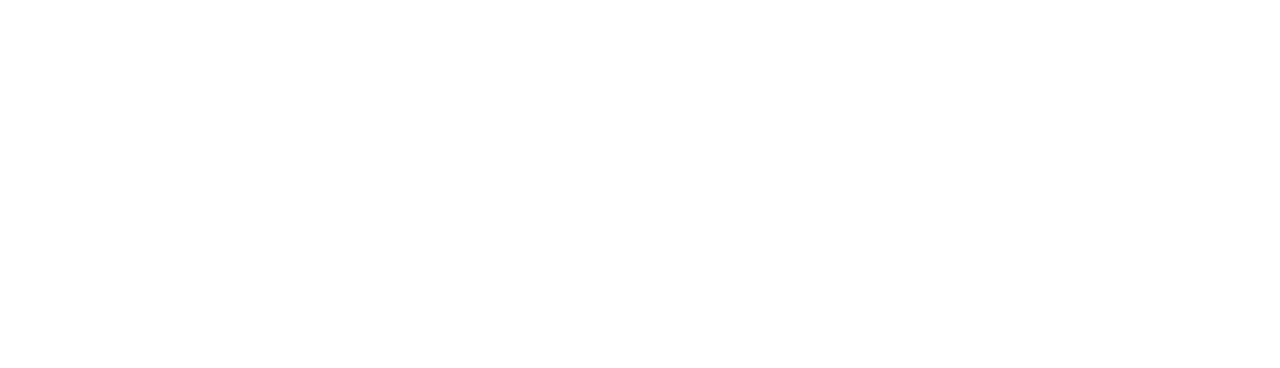
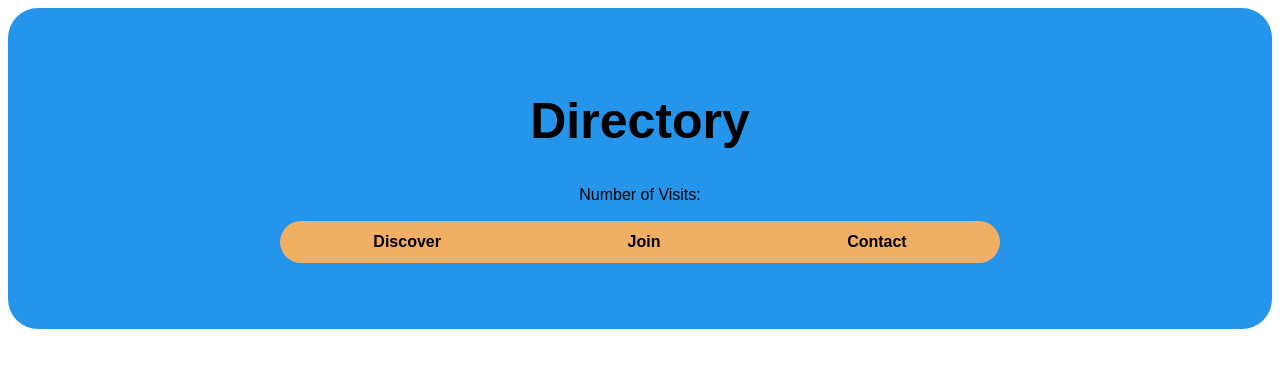
Before and after one commit to lewisssmith19/wdd230, a plain HTML site: page chamber/directory.html in a window 1280 px wide. Drawn offline with Linux system fonts and the light colour scheme.

Commit message:
file added

```diff
--- a/chamber/directory.html
+++ b/chamber/directory.html
@@ -1,4 +1,23 @@
 <!DOCTYPE html>
 <html>
+    <head>
+        <link rel="stylesheet" href="/wdd230/css/base.css">
+        <link rel="stylesheet" href="/wdd230/css/medium1.css">
+        <link rel="stylesheet" href="/wdd230/css/large.css">
+    </head>
+    <header>
+        <h1>Directory</h1>
+        <p><span class="label">Number of Visits: </span><span class="visits"></span></p>
+        <nav>
+            <ul class="navigation">
+                <li><a class="ham" href="#"></a></li>
+                <li><a href="../chamber/discover.html">Discover</a></li>
+                <li><a href="/wdd230/chamber/join.html">Join</a></li>
+                <li><a href="#">Contact</a></li>
+            </ul>
+        </nav>
+    </header>
+    <body>
 
+    </body>
 </html>
```
Also changed, not shown: chamber/index.html (+1 -1 lines), index.html (+1 -0 lines).
